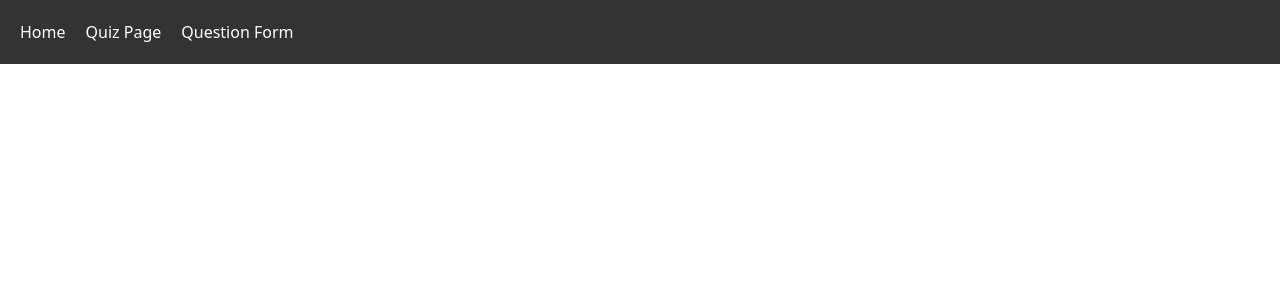
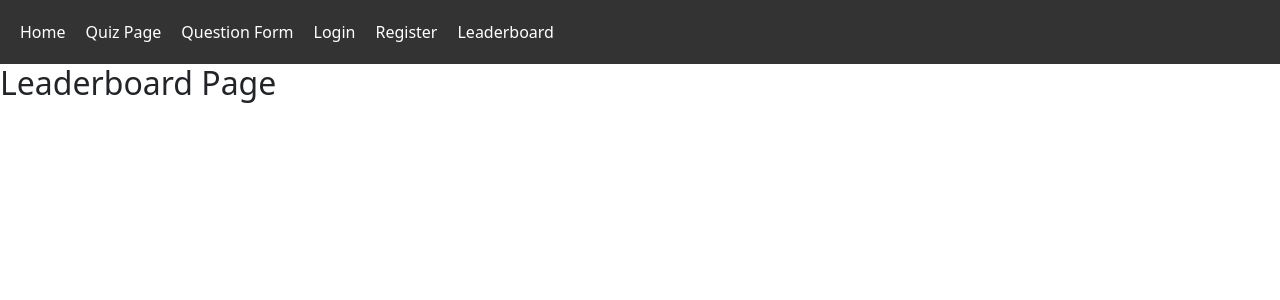
Before and after one commit to Eva-Gaivoronski/iron-jedi, a React (Create React App) app in the folder client/: page /leaderboard in a window 1280 px wide. Shown: the top 300 px of the page. Built offline with nearby package versions, Linux system fonts and the light colour scheme.

Commit message:
worked on landing pages for login, register, leader

```diff
--- a/client/src/App.js
+++ b/client/src/App.js
@@ -7,6 +7,9 @@ import QuizPage from './components/QuizPage';
 import 'bootstrap/dist/css/bootstrap.css';
 import 'bootstrap/dist/js/bootstrap.bundle';
 import TakeQuizPage from "./components/TakeQuizPage";
+import LeaderBoardPage from './components/LeaderBoardPage';
+import LoginPage from './components/LoginPage';
+import RegisterPage from './components/RegisterPage';
 function App() {
     return (
         <div className="App">
@@ -28,20 +31,37 @@ function App() {
                                 Question Form
                             </Link>
                         </li>
+                        <li className="nav-item">
+                            <Link to="/login" className="nav-link">
+                                Login
+                            </Link>
+                        </li>
+                        <li className="nav-item">
+                            <Link to="/register" className="nav-link">
+                                Register
+                            </Link>
+                        </li>
+                        <li className="nav-item">
+                            <Link to="/leaderboard" className="nav-link">
+                                Leaderboard
+                            </Link>
+                        </li>
                     </ul>
                 </nav>
             </header>
 
             <Routes>
-                <Route path="/quizzes" element={<QuizPage/>}/>
-                <Route path="/question-form" element={<QuestionForm/>}/>
-                <Route path="/" element={<HomePage/>}/>
-                <Route path="/quizzes/:quizId" element={<QuizPage/>}/>
-                <Route path="/takeQuiz/:quizId" element={<TakeQuizPage/>}/>
-                <Route path="/submitQuiz/:quizId" element={<TakeQuizPage/>}/>
+                <Route path="/quizzes" element={<QuizPage />} />
+                <Route path="/question-form" element={<QuestionForm />} />
+                <Route path="/login" element={<LoginPage />} />
+                <Route path="/register" element={<RegisterPage />} />
+                <Route path="/leaderboard" element={<LeaderBoardPage />} />
+                <Route path="/" element={<HomePage />} />
+                <Route path="/quizzes/:quizId" element={<QuizPage />} />
+                <Route path="/takeQuiz/:quizId" element={<TakeQuizPage />} />
+                <Route path="/submitQuiz/:quizId" element={<TakeQuizPage />} />
             </Routes>
         </div>
-
     );
 }
 
--- a/client/src/components/HomePage.js
+++ b/client/src/components/HomePage.js
@@ -126,7 +126,7 @@ function HomePage() {
                                     </div>
                                 )}
                                 <div style={{ marginTop: '20px' }}>
-                                    <Button onClick={handleGenerateQuiz}>Generate Quiz</Button>
+                                    <Button onClick={handleGenerateQuiz}>Trivia Explosion!</Button>
                                 </div>
                             </>
                         )}
--- /dev/null
+++ b/client/src/components/LeaderBoardPage.js
@@ -0,0 +1,13 @@
+// LeaderboardPage.js
+import React from 'react';
+
+function LeaderboardPage() {
+    return (
+        <div>
+            <h2>Leaderboard Page</h2>
+            {/* Add your leaderboard page content here */}
+        </div>
+    );
+}
+
+export default LeaderboardPage;
--- /dev/null
+++ b/client/src/components/LoginPage.js
@@ -0,0 +1,13 @@
+// LoginPage.js
+import React from 'react';
+
+function LoginPage() {
+    return (
+        <div>
+            <h2>Login Page</h2>
+            {/* Add your login page content here */}
+        </div>
+    );
+}
+
+export default LoginPage;
--- a/client/src/components/QuizPage.js
+++ b/client/src/components/QuizPage.js
@@ -5,6 +5,7 @@ import { Link, useParams } from 'react-router-dom';
 import CreateQuizForm from './CreateQuizForm';
 import 'bootstrap/dist/css/bootstrap.css';
 import 'bootstrap/dist/js/bootstrap.bundle';
+
 
 const QuizPage = () => {
     const [quizzes, setQuizzes] = useState([]);
--- /dev/null
+++ b/client/src/components/RegisterPage.js
@@ -0,0 +1,13 @@
+// RegisterPage.js
+import React from 'react';
+
+function RegisterPage() {
+    return (
+        <div>
+            <h2>Register Page</h2>
+            {/* Add your register page content here */}
+        </div>
+    );
+}
+
+export default RegisterPage;
```
Also changed, not shown: client/src/App.css (+0 -40 lines).
